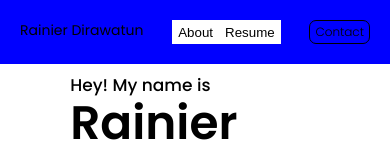
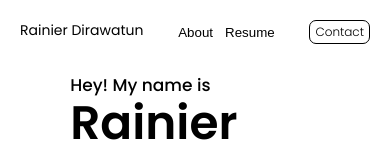
Before and after one commit to rainiercodes/personal-site, a React (Create React App) app: page / in a window 390 px wide. Shown: the top 157 px of the page. Built offline with nearby package versions, Linux system fonts and the light colour scheme.

Commit message:
change nav color for mobile

```diff
--- a/src/Components/navbar.css
+++ b/src/Components/navbar.css
@@ -44,7 +44,8 @@
         /* padding: 20px; */
         /* width: 100vw; */
         /* padding-right: 20px; */
-        background-color: blue;
+        background-color: white;
+        /* background-color: blue; */
     }
 
     .center-btns {
```
